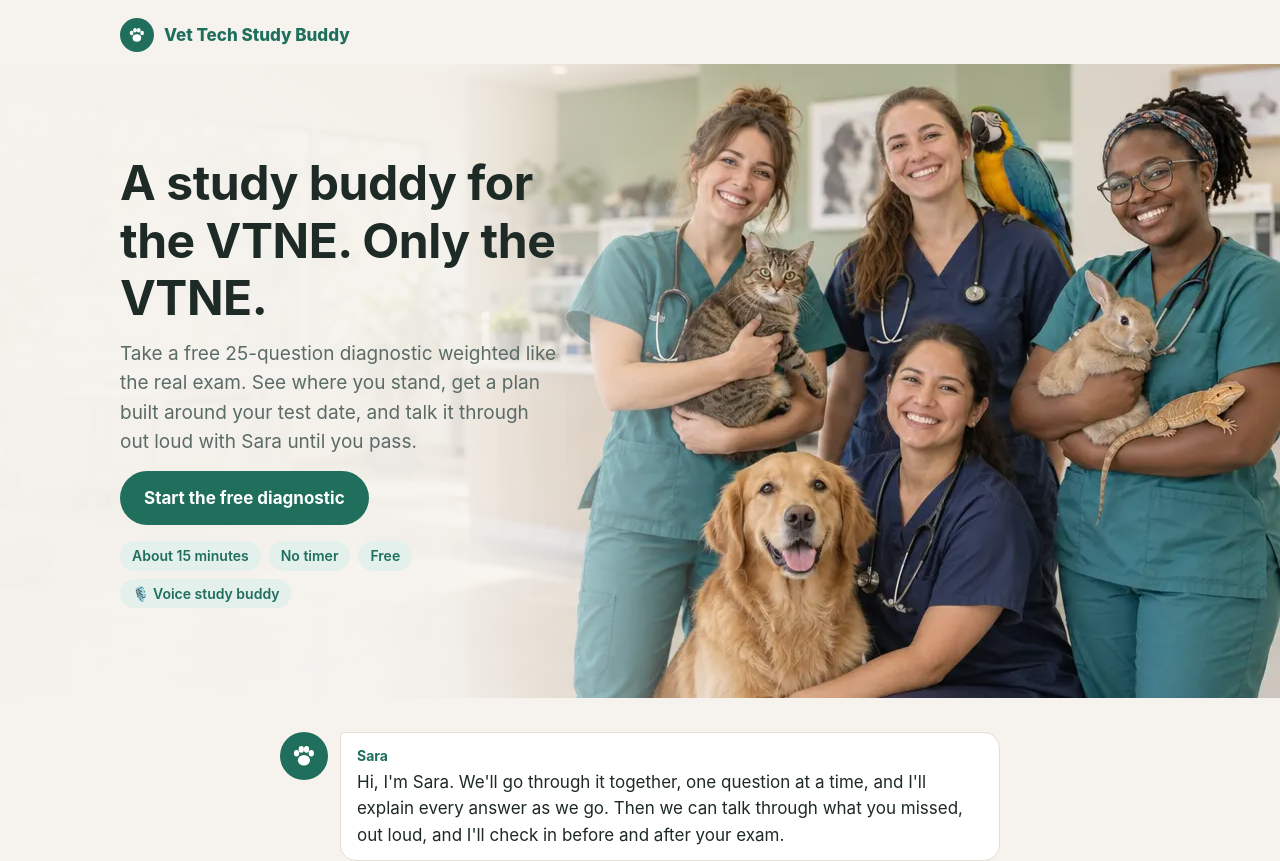
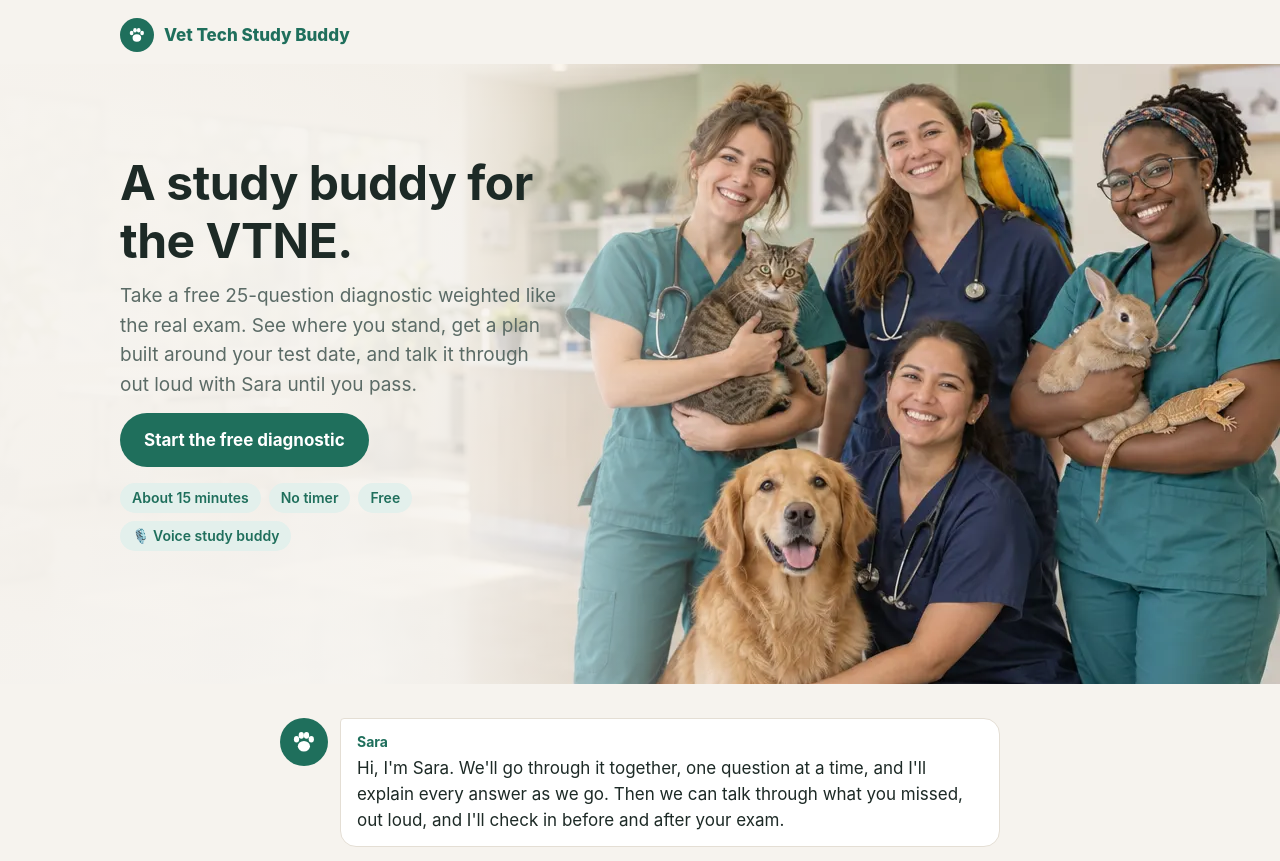
Before and after one commit to jamesbaldwings/vettechstudybuddy, a Next.js app: page / in a window 1280 px wide. Shown: the top 861 px of the page. Built offline with nearby package versions, Linux system fonts and the light colour scheme; no server answers.

Commit message:
Shorten the landing headline
Co-Authored-By: Claude Opus 5.5 <noreply@anthropic.com>
Claude-Session: https://claude.ai/code/session_01F46nBQABG6g333V3R4iVxn

```diff
--- a/app/page.tsx
+++ b/app/page.tsx
@@ -17,7 +17,7 @@ export default function Home() {
           />
         </picture>
         <div className="hero-copy">
-          <h1>A study buddy for the VTNE. Only the VTNE.</h1>
+          <h1>A study buddy for the VTNE.</h1>
           <p className="lede">
             Take a free 25-question diagnostic weighted like the real exam. See where you stand, get a plan built around your
             test date, and talk it through out loud with {BUDDY_NAME} until you pass.
```
